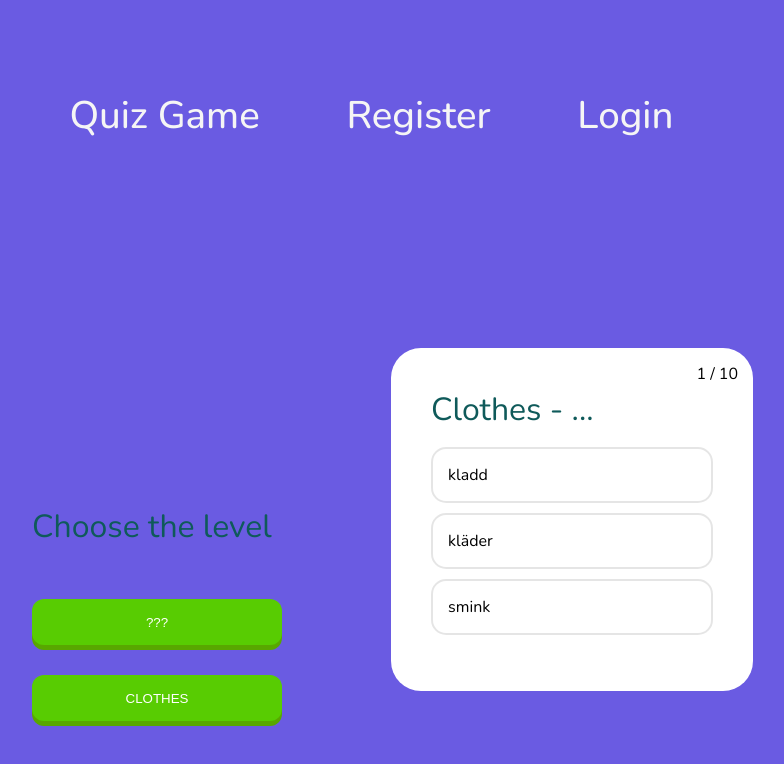
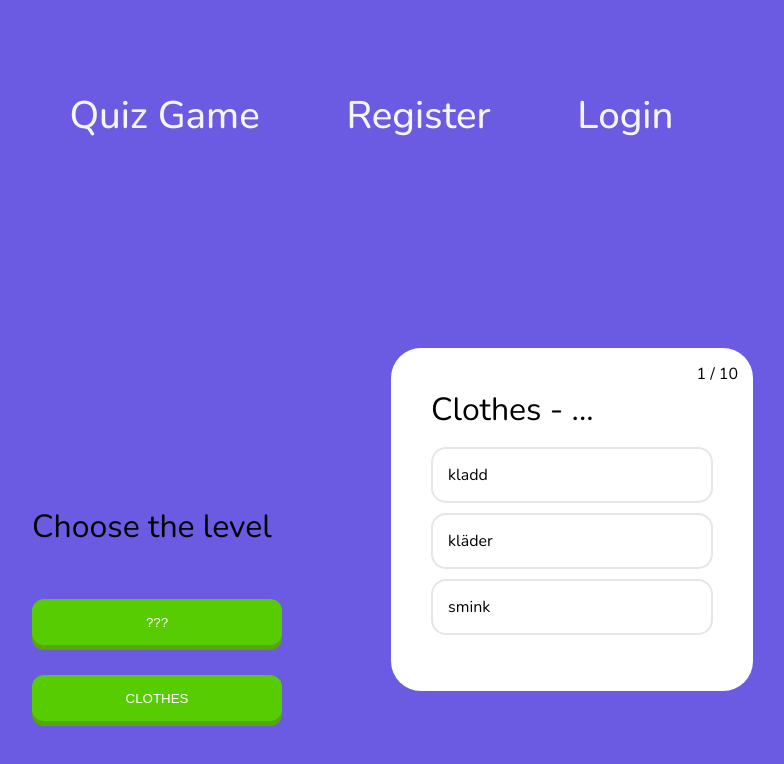
Before and after one commit to MegumiOhara/Group11_assignment_quiz_game, a React (Create React App) app: page /apptanja in a window 1280 px wide. Shown: the top 764 px of the page, without its empty margins (302-1086 px from the left). Built offline with nearby package versions, Linux system fonts and the light colour scheme.

Commit message:
modified Levels.css

```diff
--- a/src/components/Levels-page/Levels.css
+++ b/src/components/Levels-page/Levels.css
@@ -1,6 +1,7 @@
 h1 {
     display: block;
-    color: rgb(15, 90, 90);
+    /* color: rgb(15, 90, 90); */
+    color: black;
     font-weight: 36;
 }
 
```
